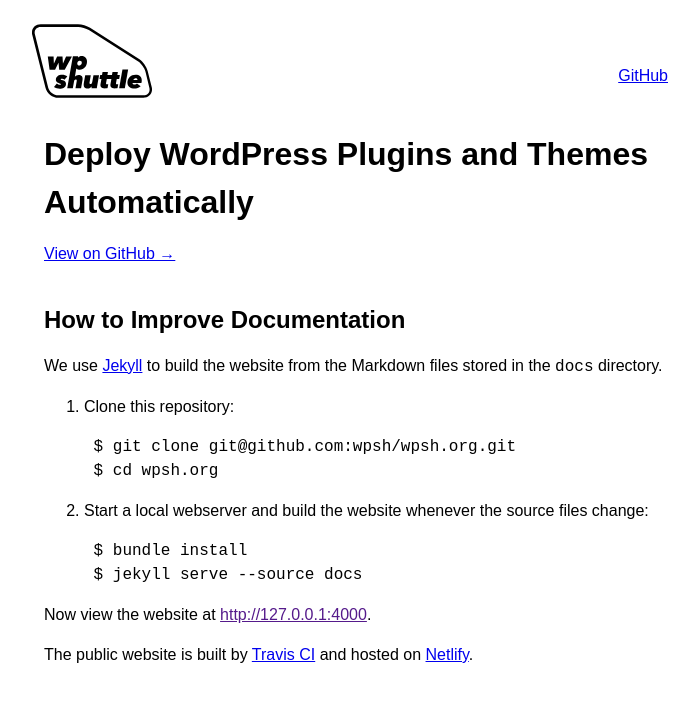
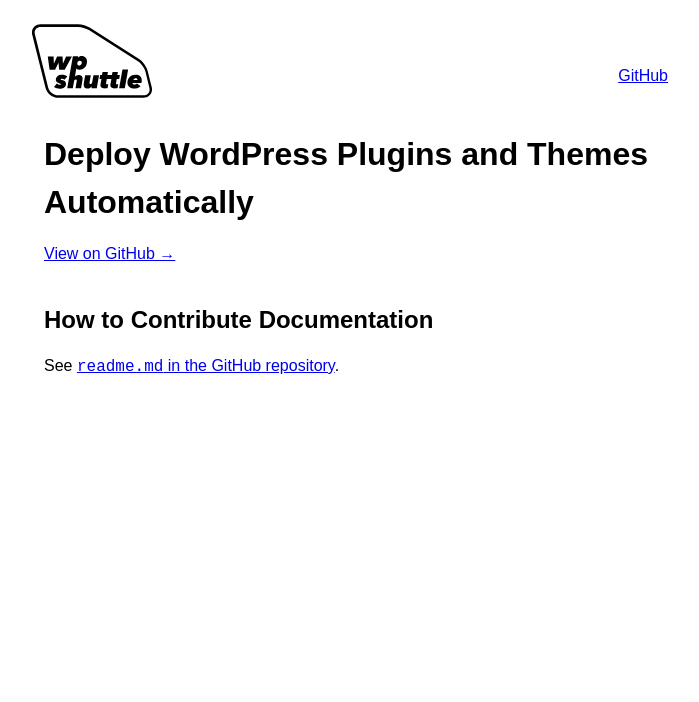
Before and after one commit to wpsh/wpsh.org, a Jekyll site: the page built from docs/index.md, in a window 1280 px wide. Shown: the top 702 px of the page, without its empty margins (284-983 px from the left). Built offline with Jekyll 4.4.1, drawn with Linux system fonts in a browser that asks for light colours.

Commit message:
Shuffle around

```diff
--- a/docs/index.md
+++ b/docs/index.md
@@ -7,20 +7,6 @@ title: Automatic Deployments for WordPress Plugins and Themes
 [View on GitHub →](https://github.com/wpsh/wpsh)
 
 
-## How to Improve Documentation
+## How to Contribute Documentation
 
-We use [Jekyll](https://jekyllrb.com) to build the website from the Markdown files stored in the `docs` directory.
-
-1. Clone this repository:
-
-		$ git clone git@github.com:wpsh/wpsh.org.git
-		$ cd wpsh.org
-
-2. Start a local webserver and build the website whenever the source files change:
-
-		$ bundle install
-		$ jekyll serve --source docs
-
-Now view the website at [http://127.0.0.1:4000]().
-
-The public website is built by [Travis CI](https://travis-ci.org/wpsh/wpsh.org) and hosted on [Netlify](https://www.netlify.com).
+See [`readme.md` in the GitHub repository](https://github.com/wpsh/wpsh.org).
```
Also changed, not shown: readme.md.
